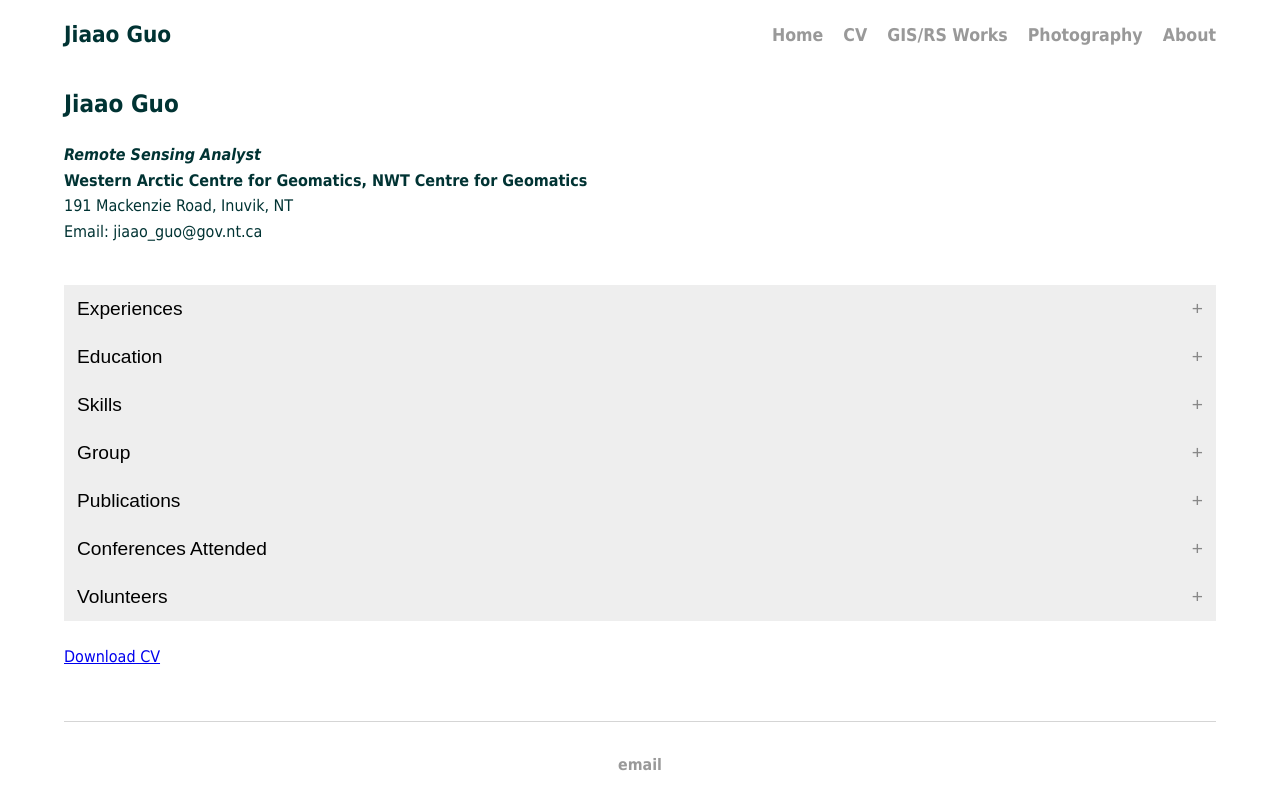
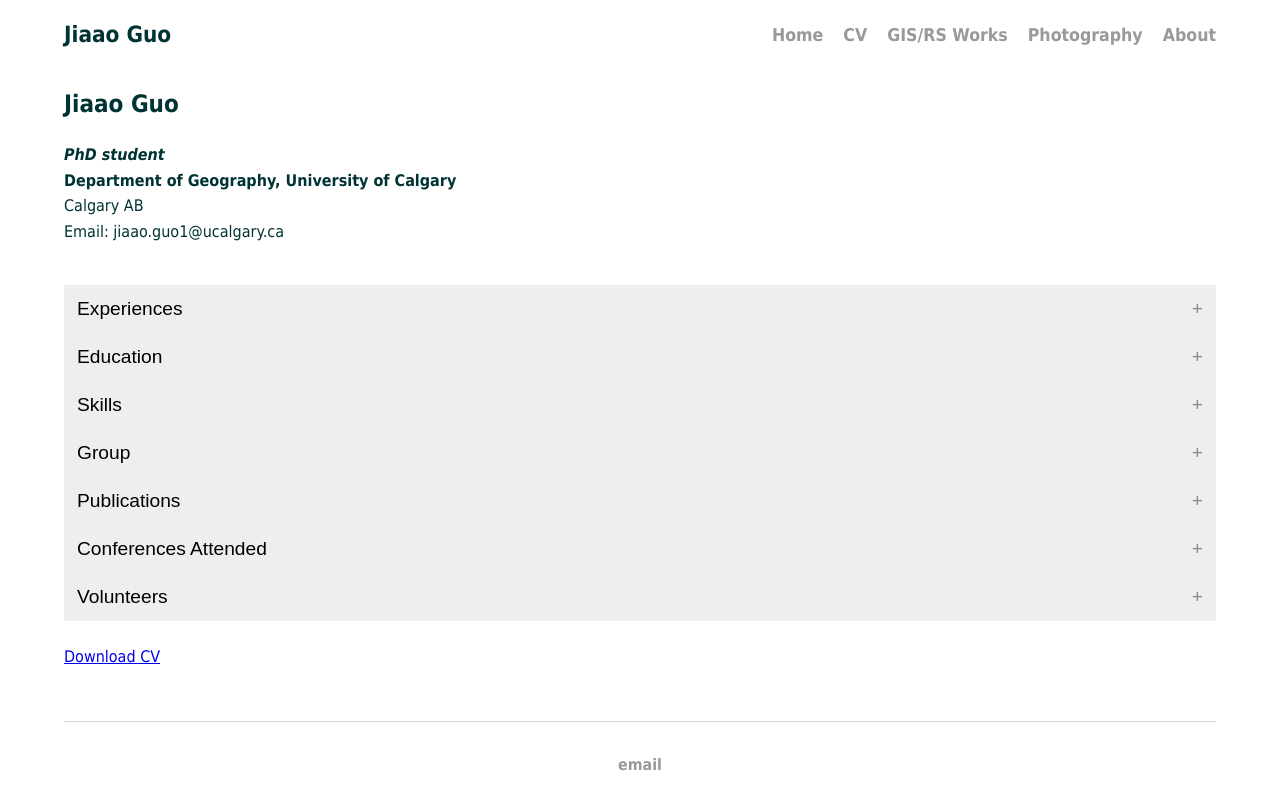
Before and after one commit to jiaaog/jiaaog.github.io, a Jekyll site: the page built from cv/index.html, in a window 1280 px wide. Shown: the top 810 px of the page. Built offline with Jekyll 4.4.1, drawn with Linux system fonts in a browser that asks for light colours.

Commit message:
Update index.html

```diff
--- a/cv/index.html
+++ b/cv/index.html
@@ -6,26 +6,39 @@
 	<div class="cv">
 
 		<h2>Jiaao Guo</h2>
-		<p><strong><em>Remote Sensing Analyst</em></strong><br>
-		<strong>Western Arctic Centre for Geomatics, NWT Centre for Geomatics</strong><br>
-		191 Mackenzie Road, Inuvik, NT<br>
-		Email: jiaao_guo@gov.nt.ca<br>
+		<p><strong><em>PhD student</em></strong><br>
+		<strong>Department of Geography, University of Calgary</strong><br>
+		Calgary AB<br>
+		Email: jiaao.guo1@ucalgary.ca<br>
 		</p>
 		<br>
                 <button class="accordion">Experiences</button>
                 <div class="panel">
+		<p style="margin-left:40px"><strong>Associate Machine Learning Developer, AltaML</strong></p>
+                        <p style="margin-left:50px"><em>September 2024 – December 2024</em><br>
+			o Labelling high-resolution and hyperspectral satellite images using object-based classification workflow for feeding into machine learning models.<br>
+			o Geometric and radiometric correction of remotely sensed images. </p>
 
-		<p style="margin-left:40px"><strong>Remote Sensing Analyst, NWT Centre for Geomtaics, Government of Northwest Territories</strong></p>
-                        <p style="margin-left:50px"><em>August 2020 – Current</em><br>
+		<p style="margin-left:40px"><strong>Geospatial Research Coordinator, Applied Geospatial Research Group (AGRG) & Alberta Biodiversity Monitoring Institute (ABMI)</strong></p>
+                        <p style="margin-left:50px"><em>September 2022 – August 2024</em><br>
 			o Satellite & airborne-based image processing and distribution to GNWT clients <br>
                         o Remote sensing product data storing, publishing, server testing, and user guide development <br>
                         o Assisting long-term landscape change detection using cloud-based Landsat stacks <br>
                         o Spatial analysis for projects including landfill capacity, hiking trail cost-distance simulations, object-based classification for glaciers and ice patches <br>
 			o Operational mapping for wildfire control across Northwest Territories during the summer season </p>
 
+
+		<p style="margin-left:40px"><strong>Remote Sensing Analyst, NWT Centre for Geomtaics, Government of Northwest Territories</strong></p>
+                        <p style="margin-left:50px"><em>August 2020 – August 2022</em><br>
+			o Coordinating annual research workshop, summer fieldtrips (preparation, safety check, wrap-up) of Boreal Ecosystem Recovery and Assessment (BERA) program. <br>
+			o Assisting remotely sensed data acquisition (PlanetScope orders), distribution (ABMI’s LiDAR) and management (LiDAR processing in R/LasTools, satellite images co-registration in Python) between Alberta Biodiversity Monitoring Institute (ABMI) and BERA<br>
+			o As a member of ABMI’s Earth-Observation (EO) Insight team, assisting on updating annual spectral regeneration product of forest Harvest Areas of ABMI’s human footprint Inventory (HFI) for 2020 and 2021; testing performance of PlanetScope images of algal bloom monitoring in Alberta lakes.<br>
+			o Coordinating ABMI and BERA’s monthly social events; facilitating regular technical interactions between BERA and ABMI staff; exchanging data between ABMI and BERA group members.<br>
+			o Seeking and coordinating external research partners (e.g., Alberta Energy Regulator) and funding application process led by Applied Geospatial Research Group (AGRG) and ABMI. </p>
+
 		<p style="margin-left:40px"><strong>Research Associate; GIS Specialist, University of Calgary</strong></p>
                         <p style="margin-left:50px"><em>December 2018 – Current</em><br>
-			o Task-based mapping and spatial analysis for Canadian mountain environment, funded by Canadian Mountain Assessment (CMA) initiative and Canadian Mountain Network (CMN) team at McGill University<br>
+			o Task-based mapping and spatial analysis for Canadian mountain environment, funded by Canadian Mountain Assessment (CMA) initiative and Braiding Knowledge Canada (BKC) (or formerly known as Canadian Mountain Network) team at McGill University<br>
                         o Developed / implement mapping “toolkit” for the Accelerating Implementation of Renewable Energy (AI-RE) project in Canmore, Alberta, funded by Quality Urban Energy Systems of tomorrow (QUEST)<br>
 			o Using GIS andspatial analysis to understand sidewalk-width patterns and generating web-mapping app for promiting a walkable and safe Calgary during the COVID-19 pandemic<br>
                         o Developed and maintain a map series of influenza outbreak in Alberta for TARRANT Viral Watch team, Family Medicine at Cumming School of Medicine </p>
@@ -34,6 +47,11 @@
 
 		<button class="accordion">Education</button>
                 <div class="panel">
+        <p style="margin-left: 40px">
+			<strong>Doctor in Philosophy, Remote Sensing, University of Calgary</strong></p>
+		        <p style="margin-left:45px"><em>  September 2024 – Current </em><br>
+                        o Potential research topic: Edge effects of mineral roads on woody plant communities in northern Alberta: Insights from high-resolution remote sensing <p>
+
 		<p style="margin-left: 40px">
 			<strong>Master of Geographic Information System, University of Calgary</strong></p>
 		        <p style="margin-left:45px"><em>  September 2017 – August 2019</em><br>
@@ -72,6 +90,8 @@
 
 		<button class="accordion">Publications</button>
                 <div class="panel">
+		<p style="margin-left: 40px"><strong>Carpino, O., Wright, S., Guo, J., van der Sluijs, J., Connon, R., & Quinton, W.</strong> (2025) Detecting Forest‐Wetland Changes in Northwestern Canada's Discontinuous Permafrost Region Using Landsat Trend Analysis. <em>Ecohydrology</em>; 18(1), e2759. Available at: <a href="https://doi.org/10.1002/eco.2759">https://doi.org/10.1002/eco.2759</a>.</p>
+		<p style="margin-left: 40px"><strong>Humphries, M. M., Bowser, A. K., Guo, J., & Menzies, A. K.</strong> (2024) Hills thought to be mountains: A geobiocultural characterization of island highlands in Canada's continental plain. <em>The Canadian Geographer/Le Géographe canadien</em>; 69 (1), e12964. Available at: <a href="https://doi.org/10.1111/cag.12964">https://doi.org/10.1111/cag.12964</a>.</p>
 		<p style="margin-left: 40px"><strong>Fast, V., Guo, J.</strong> (2021) Putting Pedestrians First: Sidewalk Infrastructures, Width Patterns and COVID-19. <em>GI_Forum</em>; Issue 2 Page: 242 - 250. Available at: <a href="https://austriaca.at/?arp=0x003d2600">https://doi.org/10.1553/giscience2021_02_s242</a>.</p>
 		<p style="margin-left: 40px"><strong>McDowell, G., Guo, J.</strong> (2021) A Nationally Coherent Characterization and Quantification of Mountain Systems in Canada. <em>Mountain Research and Development</em>; 41(2):R21-R31. Available at: <a href="https://doi.org/10.1659/MRD-JOURNAL-D-20-00071.1">https://doi.org/10.1659/MRD-JOURNAL-D-20-00071.1</a>.</p>
 		<p style="margin-left: 40px"><strong>Guo, J., Fast, V., Teri, P., Calvert, K.</strong> (2020) Integrating Land-Use and Renewable Energy Planning Decisions: A Technical Mapping Guide for Local Government. <em>ISPRS International Journal of Geo-Information </em>; 9(5):324. Available at: <a href="https://www.mdpi.com/2220-9964/9/5/324">https://doi.org/10.3390/ijgi9050324</a>.</p>
@@ -83,10 +103,12 @@
 		<button class="accordion">Conferences Attended</button>
                 <div class="panel">
 		<p style="margin-left: 40px">
-			o GI_Forum (2021)<br>
-			o 7th Conference on Spatial Knowledge and Information Canada (2019)<br>
-			o Canadian Association of Geographers, Ontario Divisions (CAGONT) 2019<br>
-			o Canada Energy Regulator: GIS Day Conference, Calgary (2019)
+			o Canada’s National Geomatics Expo (2024), Calgary AB <br>
+			o Aurora Research Institute Summer Speaker Series (2022), Inuvik, NT<br>
+			o GI_Forum (2021) (Online) <br>
+			o 7th Conference on Spatial Knowledge and Information Canada (2019), Banff, AB<br>
+			o Canadian Association of Geographers, Ontario Divisions (CAGONT) 2019, Guelf, ON<br>
+			o Canada Energy Regulator: GIS Day Conference, Calgary, AB (2019)
 		</p>
 		</div>
 
```
Also changed, not shown: other parts of cv/index.html (+1 -1 lines).
